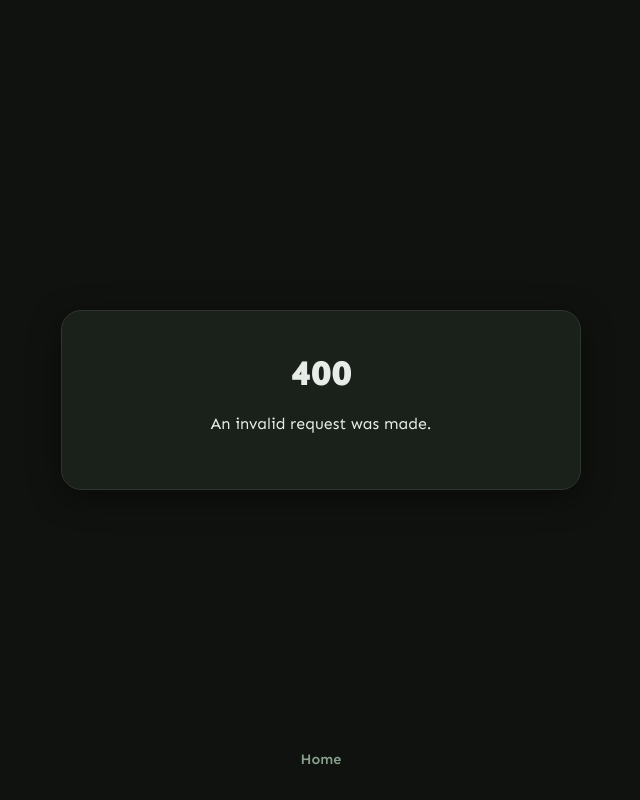
After one commit to VivaanCode/quickpoll, a Flask app: template templates/400.html in a window 1280 px wide. The commit adds this page. Shown: the whole page, without its empty margins (319-959 px from the left). Run offline with Flask 3, Linux system fonts and the light colour scheme; the template is opened without the code that fills it, so the values that code supplies are empty.

Commit message:
why am i wasting my time doing this

```diff
--- a/main.py
+++ b/main.py
@@ -13,7 +13,7 @@ def poll(id):
     if poll:
         return render_template("poll.html", poll=poll, id=id)
     else:
-        return "page not found", 404 # update to custom 404 page
+        return render_template("404.html"), 404
 
 @app.route("/create")
 def create():
@@ -21,8 +21,24 @@ def create():
     options = request.args.getlist("options") # getlist is a very handy tool
     if question and options:
         id = api.createPoll(question, *options)
-        return f"<a href='/poll/{id}'>Poll created!</a>"
-    return "Bad request", 400
+        return render_template("poll.html", poll=api.getPoll(id), id=id)
+    return render_template("400.html"), 400
+
+@app.errorhandler(404)
+def page_not_found():
+    return render_template("404.html"), 404
+
+@app.errorhandler(400)
+def bad_request():
+    return render_template("400.html"), 400
+
+@app.errorhandler(500)
+def internal_server_error():
+    return render_template("500.html"), 500
+
+# @app.errorhandler(Exception)
+# def test(e):
+#     return render_template("generic_error.html", e), 520 # i just searched up "generic error http code"
 
 if __name__ == "__main__":
     app.run()
--- a/static/style.css
+++ b/static/style.css
@@ -8,14 +8,14 @@
 
 :root {
   --font-sans: 'Sen', system-ui, sans-serif;
-  --color-bg: #0f0f12;
-  --color-surface: #1a1a20;
-  --color-border: #2d2d36;
-  --color-text: #e8e8ec;
-  --color-text-muted: #8888a0;
-  --color-accent: #6366f1;
-  --color-accent-hover: #818cf8;
-  --color-accent-glow: rgba(99, 102, 241, 0.35);
+  --color-bg: #10120f;
+  --color-surface: #1a201a;
+  --color-border: #2f362d;
+  --color-text: #e8ece8;
+  --color-text-muted: #88a08b;
+  --color-accent: #63f178;
+  --color-accent-hover: #81f885;
+  --color-accent-glow: rgba(99, 241, 111, 0.35);
   --radius-sm: 6px;
   --radius-md: 12px;
   --radius-lg: 20px;
--- /dev/null
+++ b/templates/400.html
@@ -0,0 +1,6 @@
+{% extends "layout.html" %}
+{% block content %}
+<h1>400</h1>
+<p>An invalid request was made.</p>
+
+{% endblock %}
--- /dev/null
+++ b/templates/404.html
@@ -0,0 +1,6 @@
+{% extends "layout.html" %}
+{% block content %}
+<h1>404</h1>
+<p>The page you are looking for does not exist.</p>
+
+{% endblock %}
--- /dev/null
+++ b/templates/500.html
@@ -0,0 +1,6 @@
+{% extends "layout.html" %}
+{% block content %}
+<h1>500</h1>
+<p>An internal server error occurred.</p>
+
+{% endblock %}
--- /dev/null
+++ b/templates/generic_error.html
@@ -0,0 +1,6 @@
+{% extends "layout.html" %}
+{% block content %}
+<h1>Error</h1>
+<p>{{e}}</p>
+
+{% endblock %}
```
